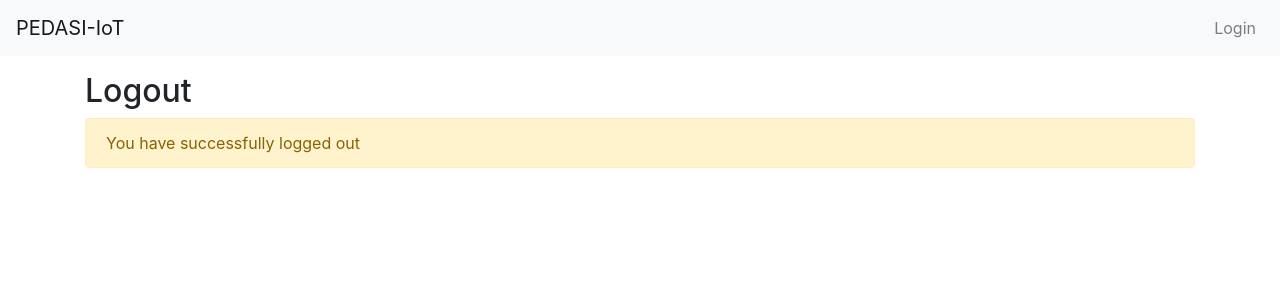
After one commit to tiferrei/PEDASI, a Django app: template profiles/templates/registration/logged_out.html in a window 1280 px wide. The commit adds this page. Shown: the top 300 px of the page. Run offline with Django 3.2, Linux system fonts and the light colour scheme; the template is opened without the code that fills it, so the values that code supplies are empty; some libraries are stand-ins or nearby versions.

Commit message:
Add logout template and link

```diff
--- a/pedasi/settings.py
+++ b/pedasi/settings.py
@@ -50,7 +50,8 @@ CUSTOM_APPS = [
     'profiles',
 ]
 
-INSTALLED_APPS = DJANGO_APPS + THIRD_PARTY_APPS + CUSTOM_APPS
+# Custom apps have to be listed before Django apps so they override default templates
+INSTALLED_APPS = CUSTOM_APPS + THIRD_PARTY_APPS + DJANGO_APPS
 
 MIDDLEWARE = [
     'django.middleware.security.SecurityMiddleware',
--- a/pedasi/templates/base.html
+++ b/pedasi/templates/base.html
@@ -26,9 +26,15 @@
         </ul>
 
         <ul class="navbar-nav">
-            <li class="nav-item">
-                <a class="nav-link" href="{% url 'profiles:login' %}">Login</a>
-            </li>
+            {% if request.user.is_authenticated %}
+                <li class="nav-item">
+                    <a class="nav-link" href="{% url 'profiles:logout' %}">Logout</a>
+                </li>
+            {% else %}
+                <li class="nav-item">
+                    <a class="nav-link" href="{% url 'profiles:login' %}">Login</a>
+                </li>
+            {% endif %}
         </ul>
     </div>
 </nav>
--- /dev/null
+++ b/profiles/templates/registration/logged_out.html
@@ -0,0 +1,8 @@
+{% extends "base.html" %}
+{% load bootstrap4 %}
+
+{% block content %}
+    <h2>Logout</h2>
+
+    <div class="alert alert-warning">You have successfully logged out</div>
+{% endblock %}
```
